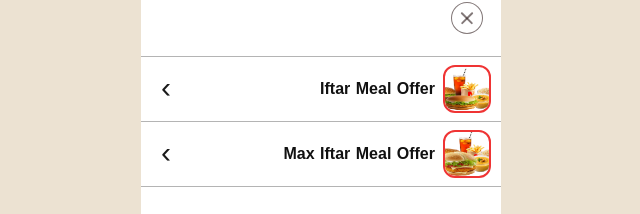
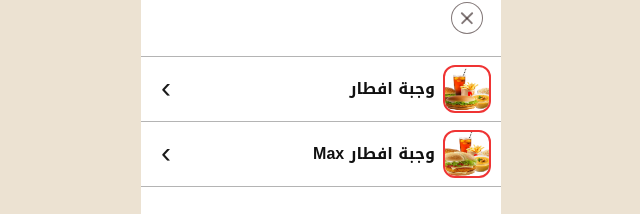
Before and after one commit to Ghadir31/tasty_natche, a React (Vite) app: page /offers in a window 1280 px wide. Shown: the part 116-330 px from the top of the page, without its empty margins (319-959 px from the left). Built offline with nearby package versions, Linux system fonts and the light colour scheme.

Commit message:
minor text edit

```diff
--- a/src/components/IftarOfferPage.tsx
+++ b/src/components/IftarOfferPage.tsx
@@ -14,7 +14,7 @@ function IftarOfferPage() {
       </header>
 
       <div className="offer-details-content">
-        <h1 className="offer-details-title">وجبة الافطار</h1>
+        <h1 className="offer-details-title">وجبة افطار</h1>
         <ul className="offer-details-list">
           <li>1 دوبل بيف</li>
           <li>1 ميني تشكن</li>
--- a/src/components/OffersMenu.tsx
+++ b/src/components/OffersMenu.tsx
@@ -4,8 +4,8 @@ import offerNormal from '../assets/images/general/offer-normal-ramadan.png'
 import offerMax from '../assets/images/general/offer-max-ramadan.png'
 
 const offers = [
-  { id: 'iftar-meal-offer', title: 'Iftar Meal Offer', listImage: offerNormal },
-  { id: 'max-iftar-meal-offer', title: 'Max Iftar Meal Offer', listImage: offerMax },
+  { id: 'iftar-meal-offer', title: 'وجبة افطار', listImage: offerNormal },
+  { id: 'max-iftar-meal-offer', title: 'وجبة افطار Max', listImage: offerMax },
 ]
 
 function OffersMenu() {
```
